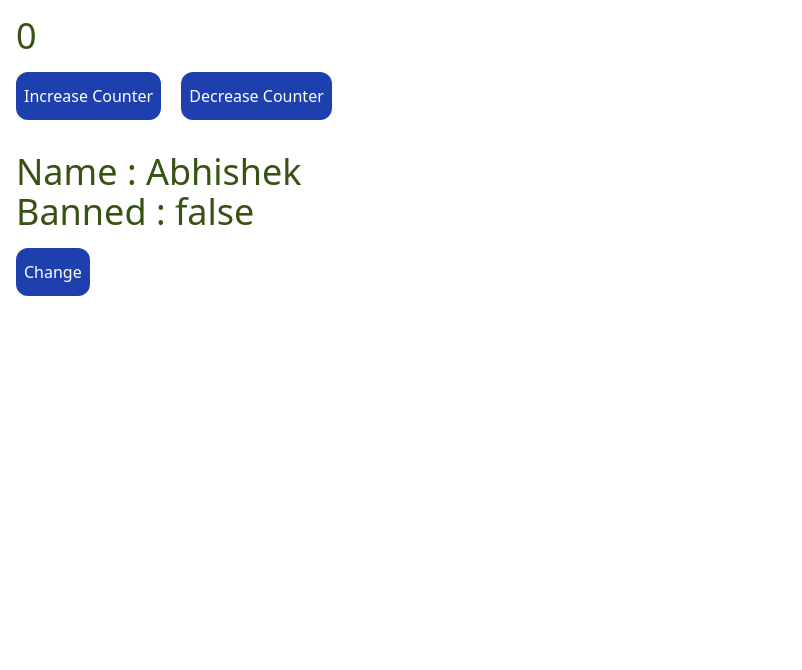
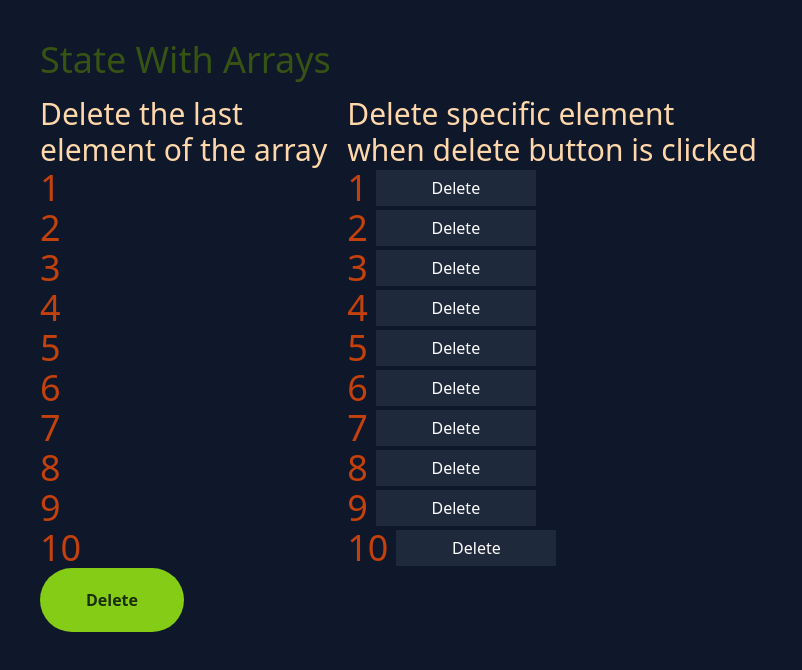
Before and after one commit to Pradhan-G/Frontend-Domination, a React (Vite) app in the folder Course/React/: page / in a window 1280 px wide. Shown: the top 670 px of the page, without its empty margins (0-802 px from the left). Built offline with nearby package versions, Linux system fonts and the light colour scheme.

Commit message:
Will play with objects later

```diff
--- /dev/null
+++ b/Course/React/src/components/StateWithObjectsAndArrays.jsx
@@ -0,0 +1,56 @@
+import React, { useState } from "react";
+
+function StateWithObjectsAndArrays() {
+  const [val, setVal] = useState([1, 2, 3, 4, 5, 6, 7, 8, 9, 10]);
+  const [obj, setObj] = useState([
+    { name: "Abhishek", age: 20, isBanned: false },
+    { name: "Sachin", age: 21, isBanned: true },
+    { name: "Rahul", age: 22, isBanned: false },
+    { name: "Shivam", age: 23, isBanned: true },
+  ]);
+
+  return (
+    <>
+      <div className="p-10 bg-slate-900 h-screen w-full">
+        <h1 className="text-lime-900 text-4xl mb-4">State With Arrays</h1>
+        <div className="flex gap-5">
+          <div>
+            <h1 className="text-orange-200 text-3xl">
+              Delete the last <br /> element of the array
+            </h1>
+            {val.map((el, index) => (
+              <h1 key={index} className="text-orange-700 text-4xl">
+                {el}
+              </h1>
+            ))}
+            <button
+              onClick={() => setVal(val.slice(0, -1))}
+              className="w-36 h-16 bg-lime-500 text-lime-950 hover:bg-lime-700 hover:text-white font-bold py-2 px-4 rounded-full"
+            >
+              Delete
+            </button>
+          </div>
+
+          <div>
+            <h1 className="text-orange-200 text-3xl">
+              Delete specific element <br /> when delete button is clicked
+            </h1>
+            {val.map((el, index) => (
+              <div key={index} className="flex items-center gap-2">
+                <h1 className="text-orange-700 text-4xl">{el}</h1>
+                <button
+                  onClick={() => setVal(val.filter((_, idx) => idx !== index))}
+                  className="w-40 h-9 text-white bg-slate-800"
+                >
+                  Delete
+                </button>
+              </div>
+            ))}
+          </div>
+        </div>
+      </div>
+    </>
+  );
+}
+
+export default StateWithObjectsAndArrays;
--- a/Course/React/src/main.jsx
+++ b/Course/React/src/main.jsx
@@ -4,11 +4,13 @@ import App from "./App.jsx";
 import "./index.css";
 import ConditionalRendering from "./components/ConditionalRendering.jsx";
 import UnderstandingState from "./components/UnderstandingState.jsx";
+import StateWithObjectsAndArrays from "./components/StateWithObjectsAndArrays.jsx";
 
 ReactDOM.createRoot(document.getElementById("root")).render(
   <React.StrictMode>
     {/* <App /> */}
     {/* <ConditionalRendering /> */}
-    <UnderstandingState />
+    {/* <UnderstandingState /> */}
+    <StateWithObjectsAndArrays />
   </React.StrictMode>
 );
```
